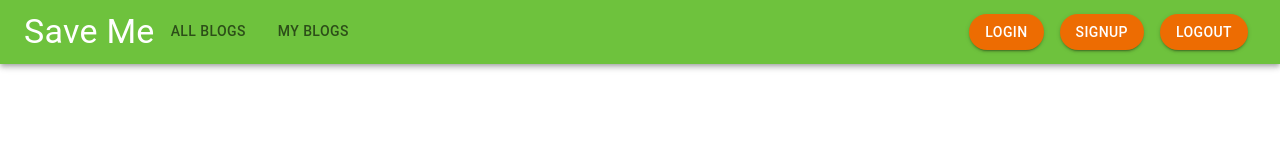
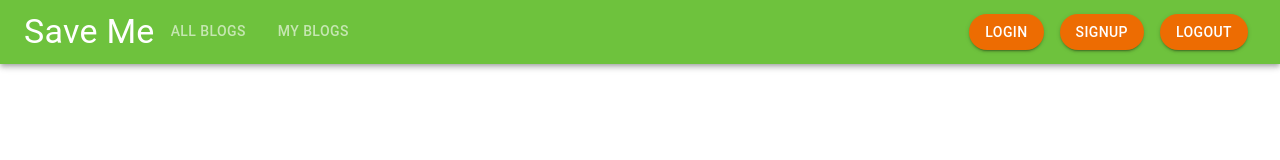
Before and after one commit to sandamini98/SAVEMEPROJECT, a React (Create React App) app in the folder frontend/: page / in a window 1280 px wide. Shown: the top 160 px of the page. Built offline with nearby package versions, Linux system fonts and the light colour scheme.

Commit message:
add textcolor for the myblog and all blog

```diff
--- a/frontend/src/components/Header.js
+++ b/frontend/src/components/Header.js
@@ -11,7 +11,11 @@ const Header = () => {
       <Toolbar>
         <Typography variant="h4">Save Me</Typography>
         <Box display="flex">
-          <Tabs value={value} onChange={(e,val)=>setValue(val)}>
+          <Tabs
+            textColor='inherit'
+            value={value}
+            onChange={(e,val)=>setValue(val)}
+          >
             <Tab label="All Blogs"/>
             <Tab label="My Blogs"/>
           </Tabs>
```
